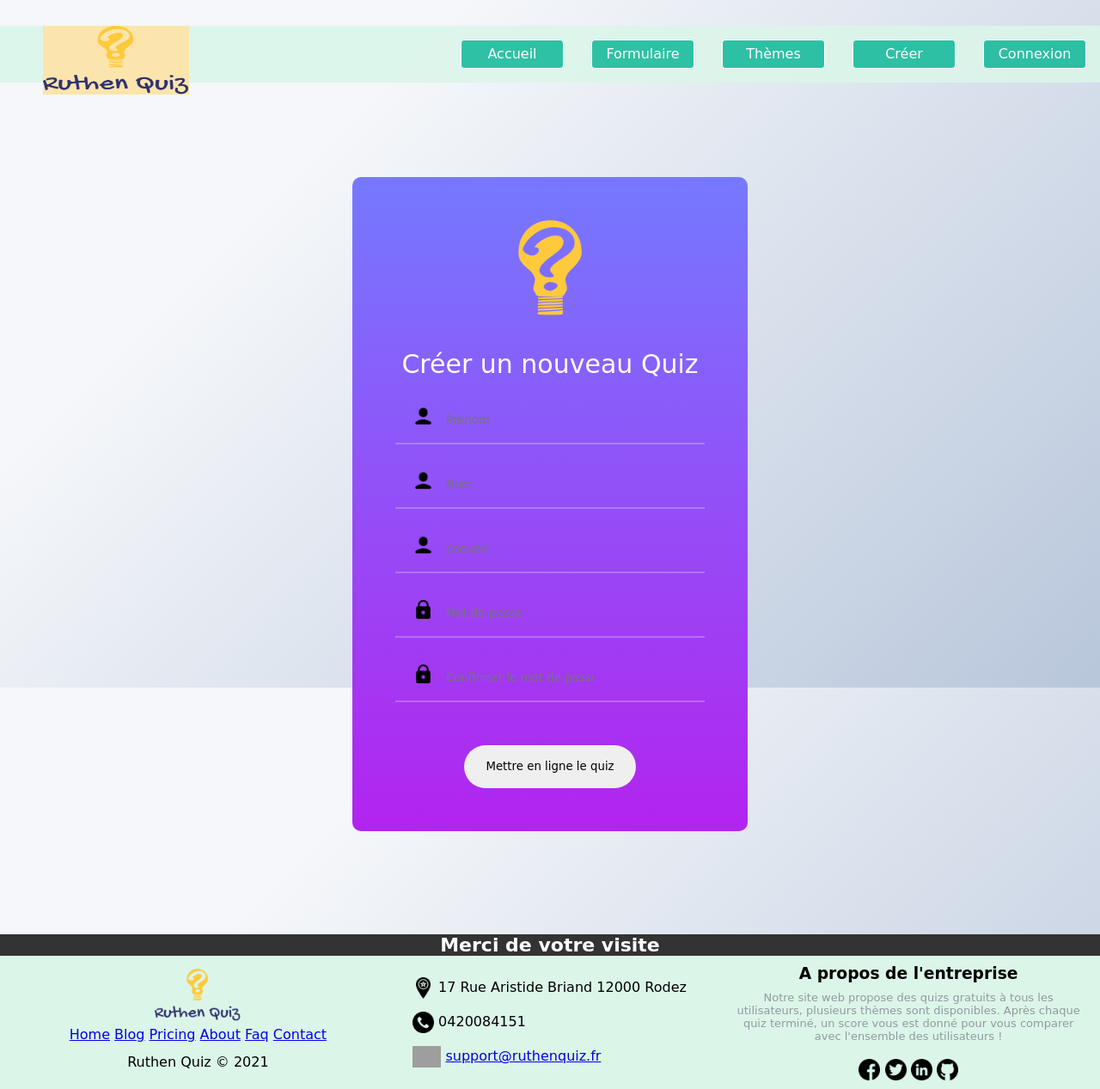
After one commit to corentin-bichon/WebProject-3IL, a PHP site: page /nouveauquiz.php in a window 1280 px wide. The commit adds this page. Shown: the whole page at 86% size. Run offline with PHP 8.4, Linux system fonts and the light colour scheme; grey boxes are pictures that could not be loaded.

Commit message:
commencer a coder l'ajout de quiz

```diff
--- a/CSS/mainCSS.css
+++ b/CSS/mainCSS.css
@@ -979,3 +979,25 @@ body::before {
 .btn-invisible {
     display: none;
 }
+
+
+/* Création de Quiz */
+
+.quiz-valider {
+    margin: 50px auto auto auto;
+    width: 200px;
+}
+
+#valider {
+    min-width: 200px;
+    height: 50px;
+    border-radius: 25px;
+    border: none;
+}
+
+.quiz-valider input:hover {
+    background-color: #5740ac;
+    color: #31326F;
+    border-color: #31326F;
+    cursor: pointer;
+}
--- /dev/null
+++ b/nouveauquiz.php
@@ -0,0 +1,64 @@
+<html>
+<html lang="fr">
+	<head>
+		<meta charset="utf-8">
+		<link rel="stylesheet" href="CSS\mainSheet.css" type="text/css"/>
+		<link rel="shortcut icon" type="image/x-icon" href="ressources/logo/favicon.ico">
+		<title>Création de Quiz - Ruthen Quiz</title>
+	</head>
+
+	<body>
+
+		<?php require_once 'extensions/navbar.php'; ?>
+
+		<section>
+
+			<div class="cadre">
+
+				<div class="logo-arrondi"> </div>
+
+				<div class="connexion-titre">
+					<span> Créer un nouveau Quiz </span>
+				</div>
+
+				<form action="extensions/creationquiz.php" method="POST">
+
+                    <div class="connexion-identifiant">
+                    	<img src="ressources/icon/utilisateur.png" id="connexion-icon" />
+                    	<input type="text" name="prenom" placeholder="Prenom" required>
+                    </div>
+
+					<div class="connexion-identifiant">
+						<img src="ressources/icon/utilisateur.png" id="connexion-icon" />
+						<input type="text" name="nom" placeholder="Nom" required>
+					</div>
+
+					<div class="connexion-identifiant">
+						<img src="ressources/icon/utilisateur.png" id="connexion-icon" />
+						<input type="text" name="username" placeholder="pseudo" required>
+					</div>
+
+					<div class="connexion-identifiant">
+					    <img src="ressources/icon/cadena.png" id="connexion-icon" />
+						<input type="password" name="password" placeholder="Mot de passe" required>
+					</div>
+
+					<div class="connexion-identifiant">
+                    	<img src="ressources/icon/cadena.png" id="connexion-icon" />
+                    	<input type="password" name="password2" placeholder="Confirmer le mot de passe" required>
+                    </div>
+
+					<div class=quiz-valider>
+						<input type="submit" id='valider' value='Mettre en ligne le quiz' >
+					</div>
+
+				</form>
+			</div>
+
+		</section>
+
+		<?php require_once 'extensions/footer.html'; ?>
+
+	</body>
+
+</html>
```
